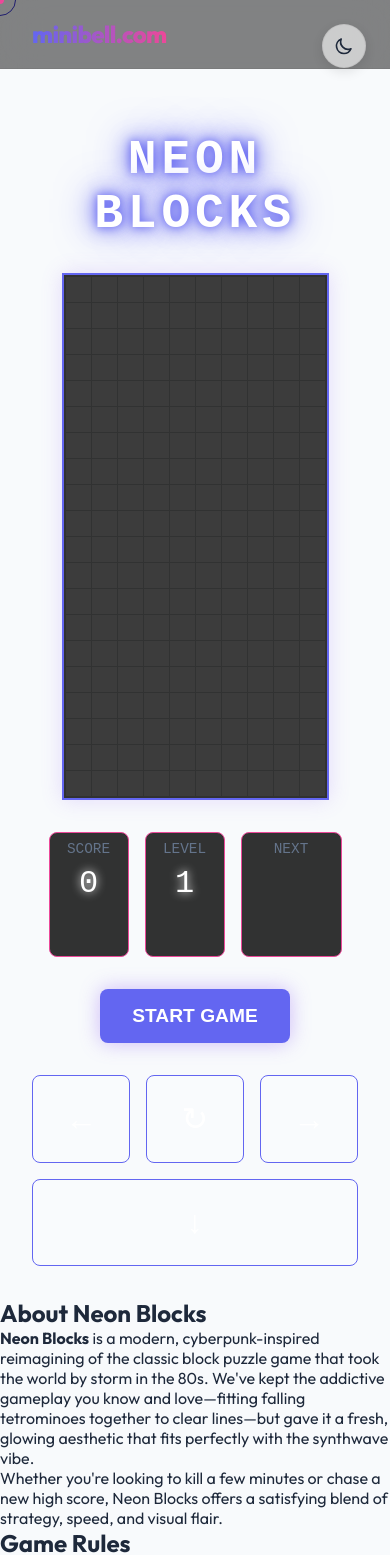
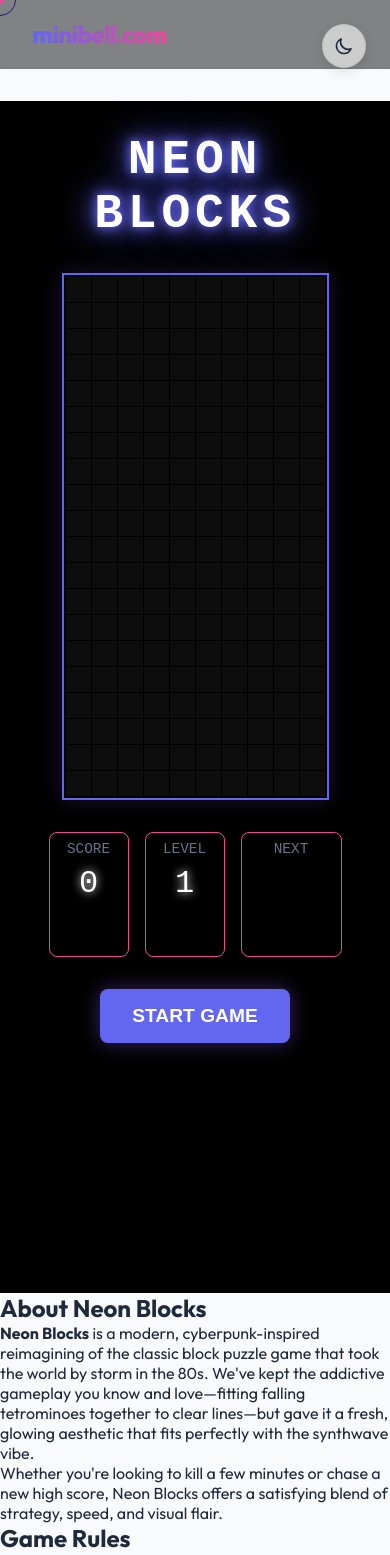
Before and after one commit to minibell7/minibell-site, a Next.js app: page /neon-blocks in a window 390 px wide. Shown: the top 1555 px of the page. Built offline with nearby package versions, Linux system fonts and the light colour scheme.

Commit message:
Force dark background for Neon Blocks to fix light mode visibility

```diff
--- a/src/app/neon-blocks/page.module.css
+++ b/src/app/neon-blocks/page.module.css
@@ -7,6 +7,10 @@
     gap: 2rem;
     padding: 2rem;
     font-family: 'Courier New', monospace;
+    background-color: #000;
+    /* Force dark background for Neon theme */
+    color: #fff;
+    /* Ensure text is white */
 }
 
 .header {
@@ -187,6 +191,11 @@
 }
 
 @media (max-width: 768px) {
+    .container {
+        padding-bottom: 250px;
+        /* Space for fixed controls */
+    }
+
     .gameArea {
         flex-direction: column;
         align-items: center;
@@ -206,18 +215,32 @@
     }
 
     .controls {
-        width: 100%;
+        position: fixed;
+        bottom: 20px;
+        left: 50%;
+        transform: translateX(-50%);
+        width: 90%;
+        max-width: 400px;
         display: grid;
         grid-template-columns: repeat(3, 1fr);
         gap: 1rem;
-        margin-top: 1rem;
-        order: 10;
+        z-index: 100;
+        background: rgba(0, 0, 0, 0.9);
+        padding: 1rem;
+        border-radius: 16px;
+        border: 1px solid var(--accent-primary);
+        box-shadow: 0 0 20px rgba(0, 0, 0, 0.5);
     }
 
     .controlBtn {
         padding: 1.5rem;
         font-size: 2rem;
         background: rgba(255, 255, 255, 0.15);
+    }
+
+    .controlBtn:active {
+        background: var(--accent-primary);
+        transform: scale(0.95);
     }
 
     .board {
```
